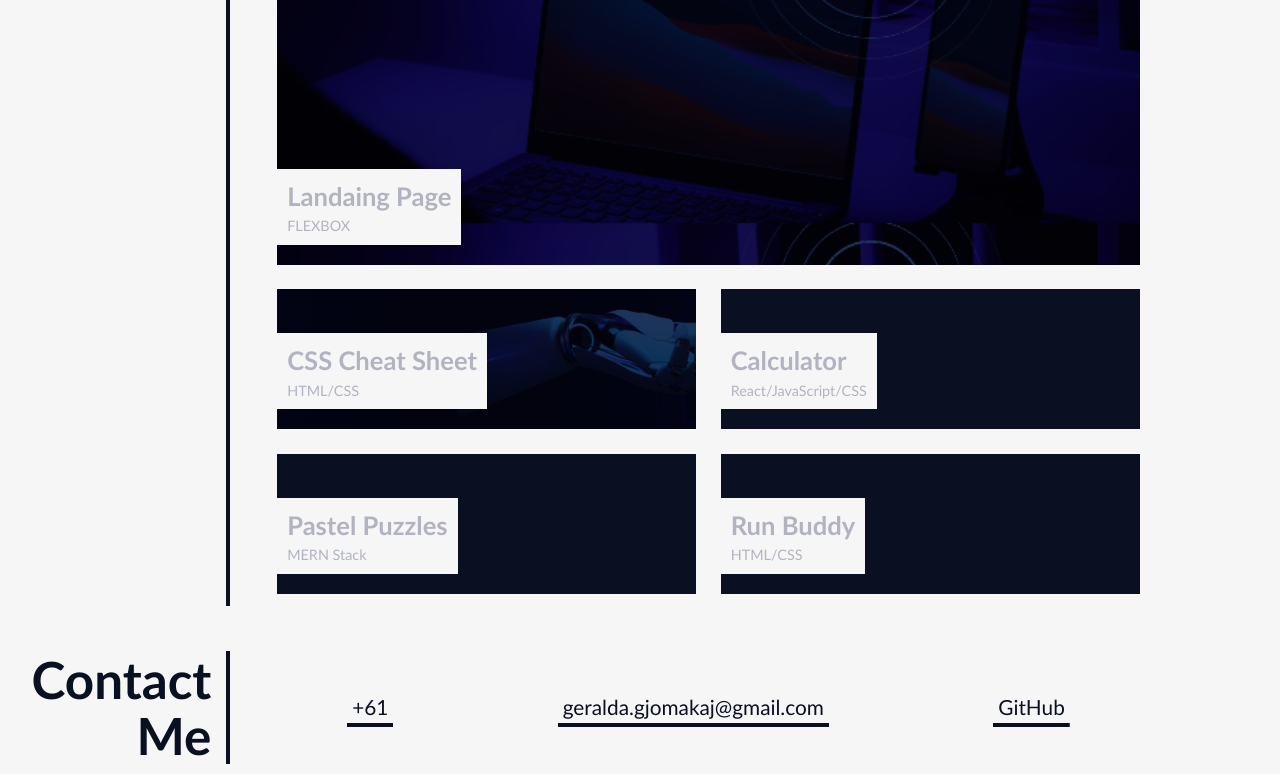
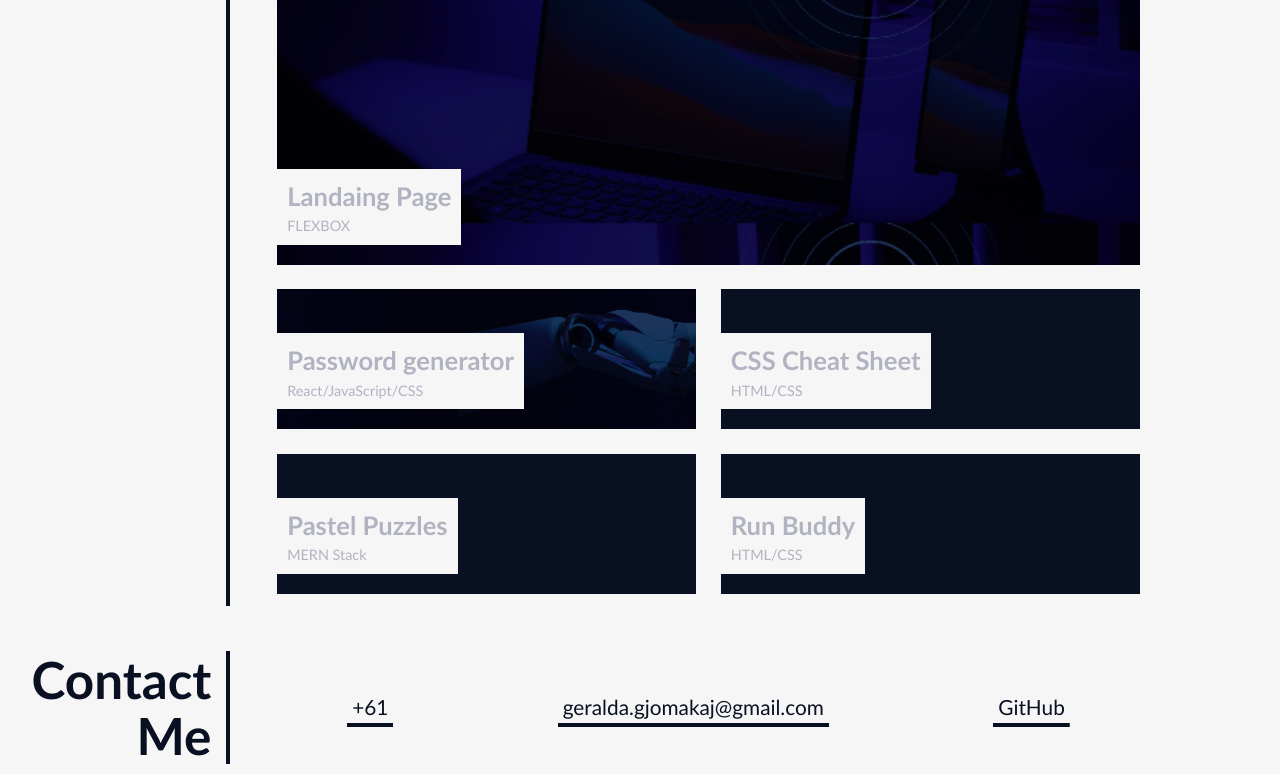
Before and after one commit to GiGeej/My-portfolio, a plain HTML site: page index.html in a window 1280 px wide. Shown: the part 661-1435 px from the top of the page. Drawn offline with Linux system fonts and the light colour scheme.

Commit message:
added link to new application

```diff
--- a/Assets/style.css
+++ b/Assets/style.css
@@ -216,11 +216,13 @@ main {
 }
 
 .css-cheat {
-  background-image: url(./screenshot2.png);
+  background-image: url;
   background-size: cover;
 }
 
-.react-calc {
+.password-gen {
+  background-image: url(./screenshot2.png);
+  background-size: cover;
 }
 
 .pastel-puzzles {
--- a/index.html
+++ b/index.html
@@ -49,16 +49,16 @@
               <span>FLEXBOX</span>
             </div>
           </a>
+          <a href="https://gigeej.github.io/Password-generator/" class="flex-item password-gen">
+            <div>
+                <h3>Password generator</h3>
+                <span>React/JavaScript/CSS</span>
+            </div>
+          </a>
           <a href="#" class="flex-item css-cheat">
             <div>
                 <h3>CSS Cheat Sheet</h3>
                 <span>HTML/CSS</span>
-            </div>
-          </a>
-          <a href="#" class="flex-item react-calc">
-            <div>
-                <h3>Calculator</h3>
-                <span>React/JavaScript/CSS</span>
             </div>
           </a>
           <a href="#" class="flex-item pastel-puzzles">
```
